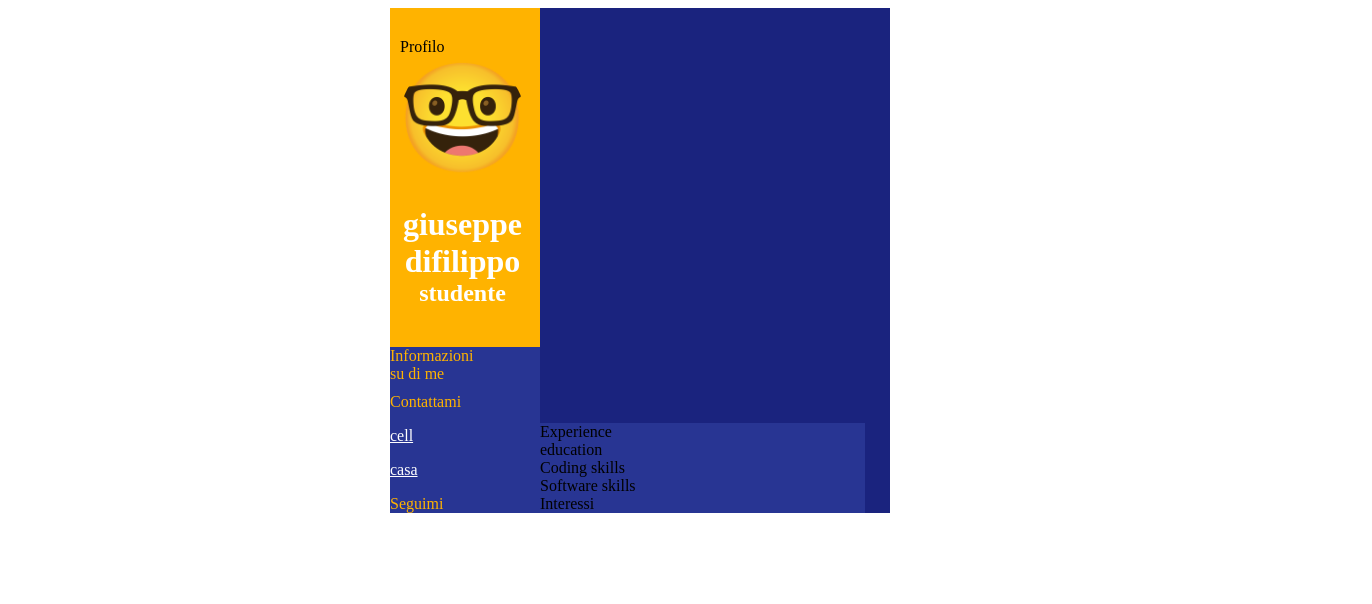
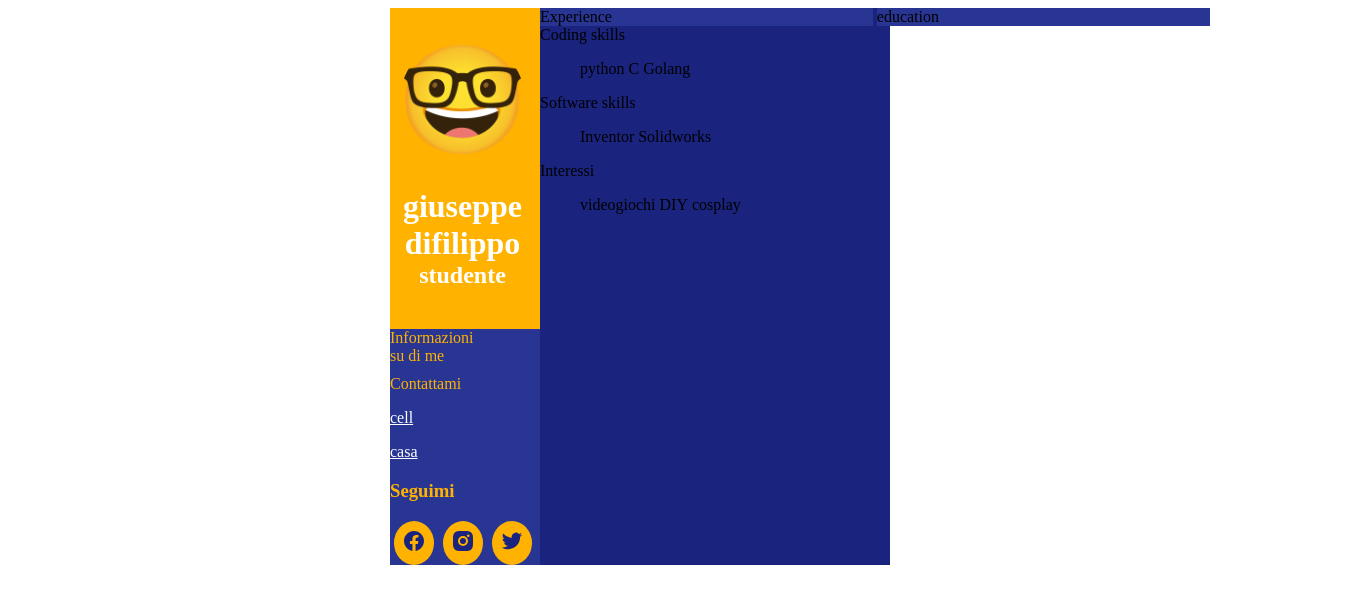
Before and after one commit to giuseppedifilippo/web-development, a plain HTML site: page curriculum.html in a window 1280 px wide. Shown: the whole page, 1372 px wide, since content can reach past the window. Drawn offline with Linux system fonts and the light colour scheme.

Commit message:
update cv

```diff
--- a/curriculum.html
+++ b/curriculum.html
@@ -33,7 +33,8 @@
         #dx {
             width: 65%;
             display: inline-block;
-            background: #283593;
+            /*background: #283593;*/
+            position: absolute;
         }
         #profilo {
             background: #ffb300;
@@ -63,12 +64,39 @@
             fill: #1a237e;
             transition-duration: 0.3s;
         }
+        #exp {
+            display: inline-block;
+            width: 40%;
+            margin-right: 10;
+            background: #283593;
+        }
+        #edu {
+            display: inline-block;
+            background: #283593;
+            width: 40%;
+        }
+        #lista li {
+            display: inline;
+        }
+        #box {
+            text-align: center;
+        }
+        #box a {
+            display: inline-block;
+            background: #ffb300;
+            padding: 8px;
+            border-radius: 50%;
+            margin-right: 5px;
+        }
+        #box svg:hover{
+            transform: scale(1.2) rotate(360deg);
+        }
     </style>
 </head>
 
 <body>
     <div id="container">
-        <div id="sx"><div id="profilo">Profilo
+        <div id="sx"><div id="profilo">
             <img src="nerd.png">
             <h1 style="margin-bottom: 0%;">Giuseppe Difilippo <h2 style="margin-top: 0%;">studente</h2></h1>
             </div>
@@ -80,16 +108,52 @@
                     <p><a href="tel:123456789">cell</a></p>
                     <p><a href="address:Milano">casa</a></p>
                 </div>
-                <div>Seguimi</div>
+                <div><h3>Seguimi</h3>
+                    <div id="box">
+                        <a href="https://facebook.com"><svg xmlns="http://www.w3.org/2000/svg" viewBox="0 0 24 24" width="24" height="24">
+                                <path fill="none" d="M0 0h24v24H0z"></path>
+                                <path d="M12 2C6.477 2 2 6.477 2 12c0 4.991 3.657 9.128 8.438 9.879V14.89h-2.54V12h2.54V9.797c0-2.506 1.492-3.89 3.777-3.89 1.094 0 2.238.195 2.238.195v2.46h-1.26c-1.243 0-1.63.771-1.63 1.562V12h2.773l-.443 2.89h-2.33v6.989C18.343 21.129 22 16.99 22 12c0-5.523-4.477-10-10-10z"></path>
+                            </svg></a>
+                        <a href="https://instagram.com"><svg xmlns="http://www.w3.org/2000/svg" viewBox="0 0 24 24" width="24" height="24">
+                                <path fill="none" d="M0 0h24v24H0z"></path>
+                                <path d="M12 2c2.717 0 3.056.01 4.122.06 1.065.05 1.79.217 2.428.465.66.254 1.216.598 1.772 1.153a4.908 4.908 0 0 1 1.153 1.772c.247.637.415 1.363.465 2.428.047 1.066.06 1.405.06 4.122 0 2.717-.01 3.056-.06 4.122-.05 1.065-.218 1.79-.465 2.428a4.883 4.883 0 0 1-1.153 1.772 4.915 4.915 0 0 1-1.772 1.153c-.637.247-1.363.415-2.428.465-1.066.047-1.405.06-4.122.06-2.717 0-3.056-.01-4.122-.06-1.065-.05-1.79-.218-2.428-.465a4.89 4.89 0 0 1-1.772-1.153 4.904 4.904 0 0 1-1.153-1.772c-.248-.637-.415-1.363-.465-2.428C2.013 15.056 2 14.717 2 12c0-2.717.01-3.056.06-4.122.05-1.066.217-1.79.465-2.428a4.88 4.88 0 0 1 1.153-1.772A4.897 4.897 0 0 1 5.45 2.525c.638-.248 1.362-.415 2.428-.465C8.944 2.013 9.283 2 12 2zm0 5a5 5 0 1 0 0 10 5 5 0 0 0 0-10zm6.5-.25a1.25 1.25 0 0 0-2.5 0 1.25 1.25 0 0 0 2.5 0zM12 9a3 3 0 1 1 0 6 3 3 0 0 1 0-6z"></path>
+                            </svg></a>
+                        <a href="https://twitter.com"><svg xmlns="http://www.w3.org/2000/svg" viewBox="0 0 24 24" width="24" height="24">
+                                <path fill="none" d="M0 0h24v24H0z"></path>
+                                <path d="M22.162 5.656a8.384 8.384 0 0 1-2.402.658A4.196 4.196 0 0 0 21.6 4c-.82.488-1.719.83-2.656 1.015a4.182 4.182 0 0 0-7.126 3.814 11.874 11.874 0 0 1-8.62-4.37 4.168 4.168 0 0 0-.566 2.103c0 1.45.738 2.731 1.86 3.481a4.168 4.168 0 0 1-1.894-.523v.052a4.185 4.185 0 0 0 3.355 4.101 4.21 4.21 0 0 1-1.89.072A4.185 4.185 0 0 0 7.97 16.65a8.394 8.394 0 0 1-6.191 1.732 11.83 11.83 0 0 0 6.41 1.88c7.693 0 11.9-6.373 11.9-11.9 0-.18-.005-.362-.013-.54a8.496 8.496 0 0 0 2.087-2.165z"></path>
+                            </svg></a>
+                </div>
+            </div>
             </div>
         </div><div id="dx"><!--lo spazio tra i div viene formattato-->
             <div>
-                <div>Experience</div>
-                <div>education</div>
+                <div id="exp">Experience</div>
+                <div id="edu">education</div>
             </div>
-            <div>Coding skills</div>
-            <div>Software skills</div>
-            <div>Interessi</div>
+            <div id="lista">
+            <div>Coding skills
+                <div >
+                    <ul>
+                        <li>python</li>
+                        <li>C</li>
+                        <li>Golang</li>
+                    </ul>
+                </div>
+            </div>
+            <div>Software skills
+                <ul>
+                    <li>Inventor</li>
+                    <li>Solidworks</li>
+                </ul>
+            </div>
+            <div>Interessi
+                <ul>
+                    <li>videogiochi</li>
+                    <li>DIY</li>
+                    <li>cosplay</li>
+                </ul>
+            </div>
+            </div>
         </div>
     </div>
 </body>
```
